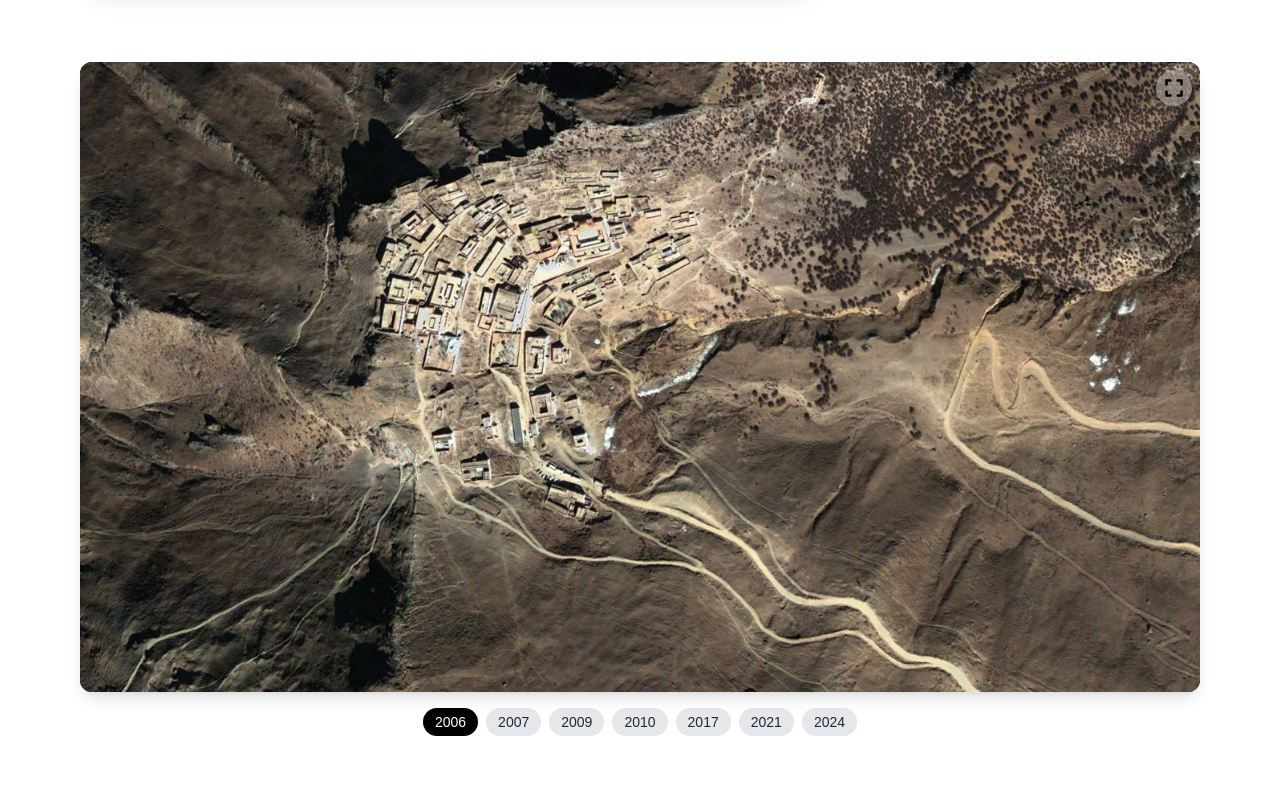
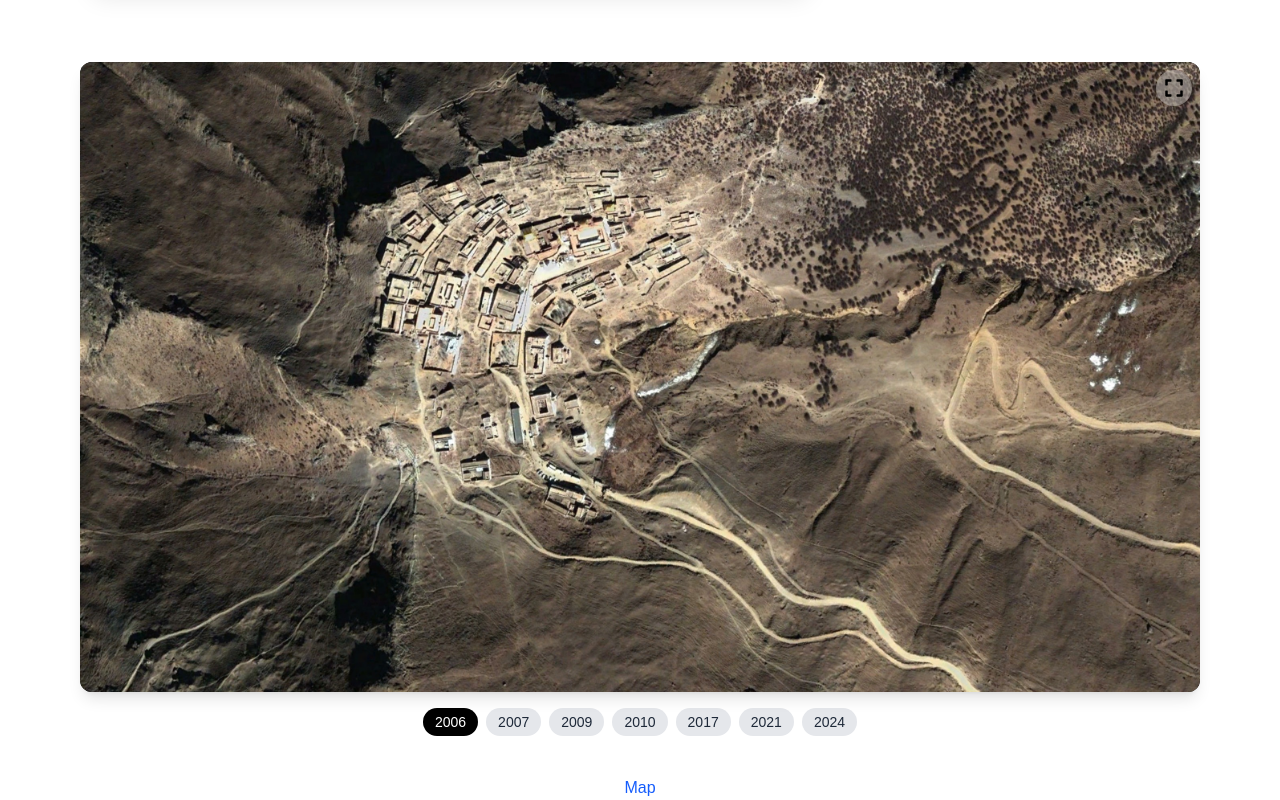
Before and after one commit to spsither/tibet_from_above, a Next.js app: page / in a window 1280 px wide. Shown: the part 1205-2005 px from the top of the page. Before the commit the page ends 1981 px from the top, so only its background shows below. Built offline with nearby package versions, Linux system fonts and the light colour scheme.

Commit message:
Fix: Start with Lhoka

```diff
--- a/app/page.js
+++ b/app/page.js
@@ -1,7 +1,7 @@
 import BeforeAfterSlider from '@/components/BeforeAfterSlider';
 import JourneyThroughTime from '@/components/JourneyThroughTime';
 import TimeSlices from '@/components/TimeSlices';
-
+import Link from 'next/link';
 export default function Page() {
   const images = [
     '/images/Ganden - 1963 - U2.jpg',
@@ -9,10 +9,10 @@ export default function Page() {
   ];
 
   const items = [
-    { image: '/images/Ganden - 1963 - U2.jpg', label: 'Ganden - 1963'          , description: 'Before the imperial Chinese forces destroyed Ganden we have a sacred monastery untouched by modernization and the CCP. Existing in the same form for centuries.'},
-    { image: '/images/Ganden - 1976 - Hexagon.png', label: 'Ganden - 1976'     , description: 'After the devastating destruction during the Cultural revolution we can see the monastery has been destroyed off of the mountain.'},
-    { image: '/images/Ganden - 2006 - Google Earth.jpg', label: 'Ganden - 2006', description: 'During relaxed period of Hu Jintao we can see the Ganden being rebuild'},
-    { image: '/images/Ganden - 2024 - Google Earth.jpg', label: 'Ganden - 2024', description: 'At present Ganden has been rebuild but under tight control'},
+    { image: '/images/Ganden - 1963 - U2.jpg', label: 'Ganden - 1963', description: 'Before the imperial Chinese forces destroyed Ganden we have a sacred monastery untouched by modernization and the CCP. Existing in the same form for centuries.' },
+    { image: '/images/Ganden - 1976 - Hexagon.png', label: 'Ganden - 1976', description: 'After the devastating destruction during the Cultural revolution we can see the monastery has been destroyed off of the mountain.' },
+    { image: '/images/Ganden - 2006 - Google Earth.jpg', label: 'Ganden - 2006', description: 'During relaxed period of Hu Jintao we can see the Ganden being rebuild' },
+    { image: '/images/Ganden - 2024 - Google Earth.jpg', label: 'Ganden - 2024', description: 'At present Ganden has been rebuild but under tight control' },
   ];
 
   const slices = [
@@ -37,8 +37,11 @@ const slices = [
 
       <JourneyThroughTime items={items} />
 
-      <TimeSlices slices={slices}/>
+      <TimeSlices slices={slices} />
 
+      <div className='flex justify-center'>
+        <Link href='map' className="text-blue-600 hover:underline">Map</Link>
+      </div>
     </>
   );
 }
--- a/components/MapTiles.js
+++ b/components/MapTiles.js
@@ -50,7 +50,7 @@ export default function MapTiles() {
         const map = new mapboxgl.Map({
             container: mapContainerRef.current,
             style: 'mapbox://styles/spsither/cm9airhyv003y01qk0utl3821',
-            center: [91.8319723, 29.3756667],
+            center: [91.76423888888888, 29.22076111111111],
             zoom: 12,
             attributionControl: false
         }).addControl(
```
Lines whose indentation alone changed are shown as unchanged.
